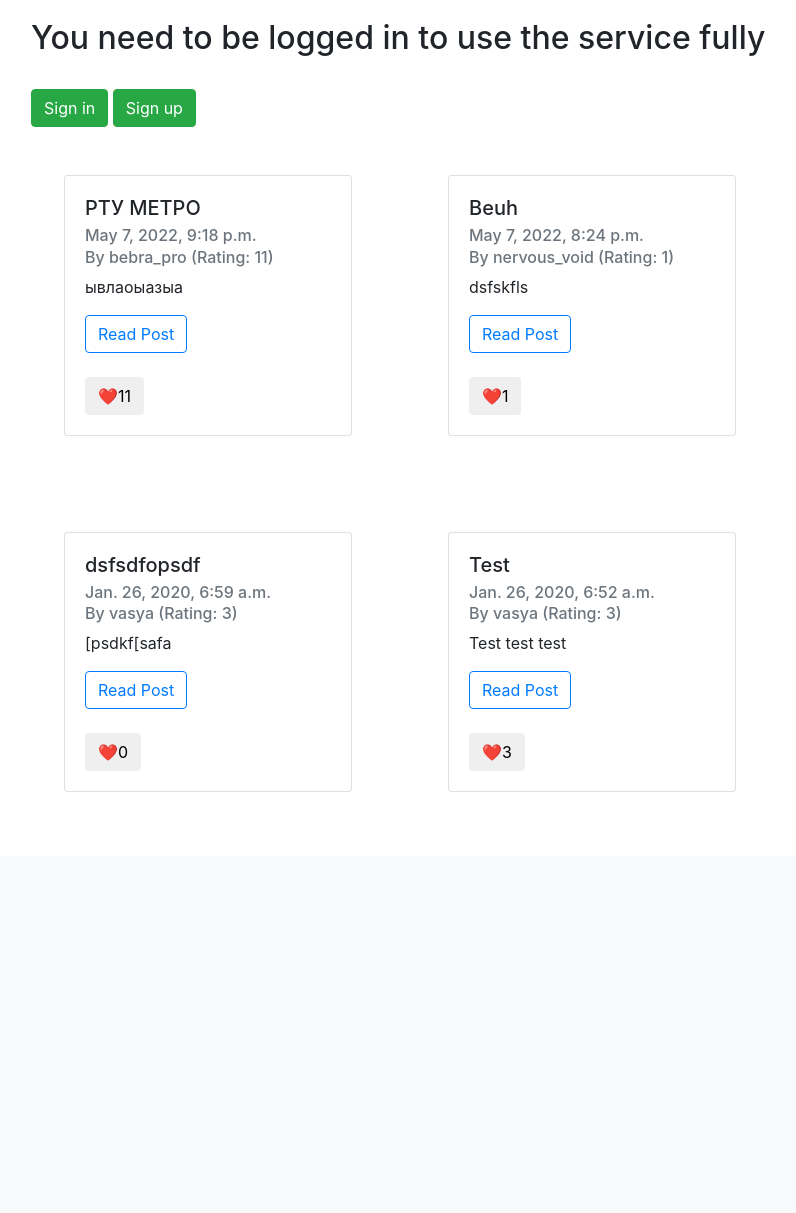
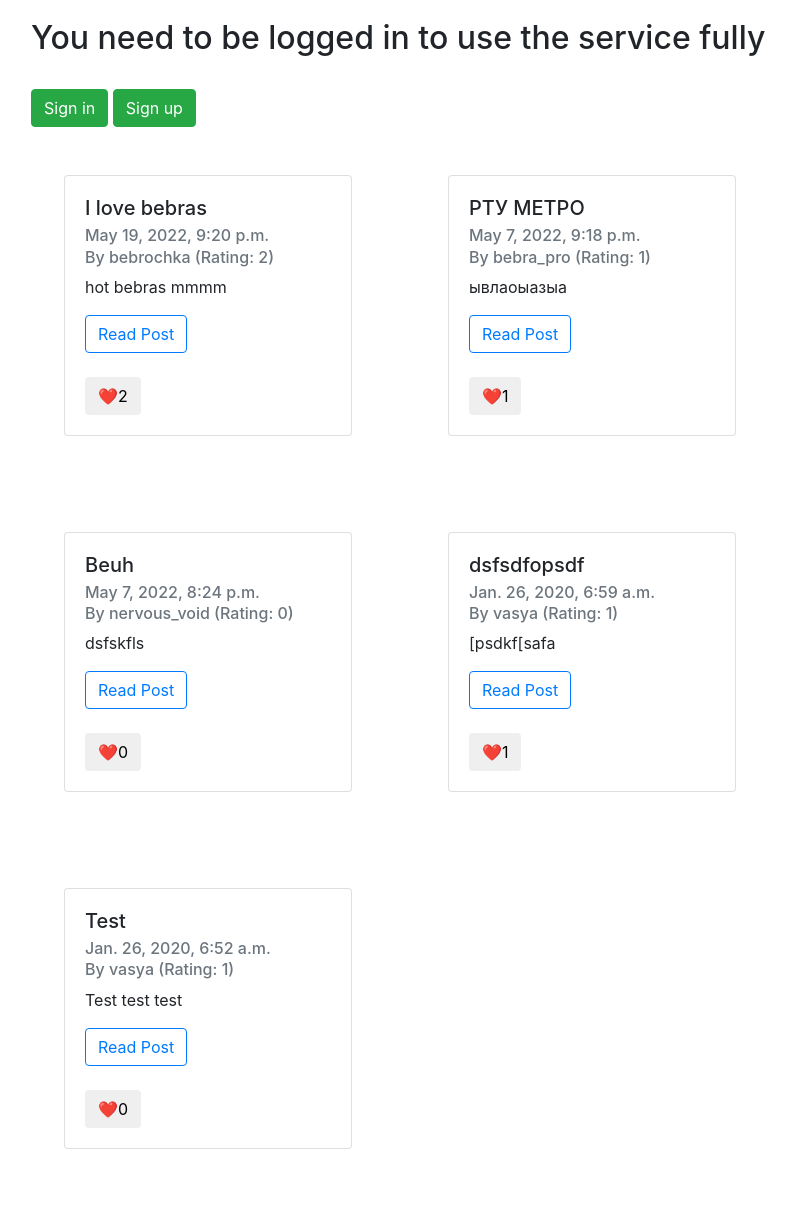
Before and after one commit to NervousVoid/kursovaya_blog, a Django app: page / in a window 1280 px wide. Shown: the part 133-1346 px from the top of the page, without its empty margins (0-796 px from the left). Before the commit the page ends 925 px from the top, so only its background shows below. Run offline with Django 3.2, Linux system fonts and the light colour scheme; data comes from the database, SQL or seed files in the repository; some libraries are stand-ins or nearby versions.

Commit message:
Final version of ajax likes

```diff
--- a/blog/settings.py
+++ b/blog/settings.py
@@ -107,10 +107,6 @@ USE_L10N = True
 
 USE_TZ = True
 
-
-# Static files (CSS, JavaScript, Images)
-# https://docs.djangoproject.com/en/4.0/howto/static-files/
-
 STATIC_URL = '/static/'
 
 LOGIN_URL = '/accounts/login'
@@ -118,3 +114,5 @@ LOGIN_URL = '/accounts/login'
 LOGIN_REDIRECT_URL = 'index'
 
 LOGOUT_REDIRECT_URL = 'index'
+
+DEFAULT_AUTO_FIELD = 'django.db.models.AutoField'
--- a/blog/urls.py
+++ b/blog/urls.py
@@ -12,8 +12,5 @@ urlpatterns = [
     path('post/<int:post_id>', views.post_page, name='post_page'),
     path('create_post', views.create_post, name='make_post'),
     path('accounts/registration', views.signup, name='registration'),
-    # path('liked/<int:post_id>', views.liker, name='liker'),
     path('like/', views.like, name='like'),
-    # path('ajax/', include('post.urls')),
-    # re_path(r'^$', views.like_button, name='like'),
 ]
--- a/blog_app/models.py
+++ b/blog_app/models.py
@@ -8,8 +8,10 @@ class Post(models.Model):
     description = models.CharField(max_length=512)
     text = models.CharField(max_length=100000)
     date = models.DateTimeField(auto_now_add=True)
-    liked_users = [models.ForeignKey(User, on_delete=models.SET_NULL, null=True)]
-    rating = models.IntegerField(default=0)
+    liked_users = models.ManyToManyField(User, related_name='liked_users')
+
+    def get_rating(self):
+        return self.liked_users.all().count()
 
 
 class Comment(models.Model):
@@ -23,7 +25,8 @@ def get_user_rating(self):
     rating = 0
     posts = self.post.all()
     for each in posts:
-        rating += each.rating
+        rating += each.get_rating()
     return rating
 
+
 User.add_to_class('user_rating', get_user_rating)
--- a/blog_app/static/js/base.js
+++ /dev/null
@@ -1,79 +0,0 @@
-function getCookie(name) {
-    let cookieValue = null;
-    if (document.cookie && document.cookie !== '') {
-        const cookies = document.cookie.split(';');
-        for (let i = 0; i < cookies.length; i++) {
-            const cookie = cookies[i].trim();
-            // Does this cookie string begin with the name we want?
-            if (cookie.substring(0, name.length + 1) === (name + '=')) {
-                cookieValue = decodeURIComponent(cookie.substring(name.length + 1));
-                break;
-            }
-        }
-    }
-    return cookieValue;
-}
-
-// $('.likebtn').click(function(){
-//     let id = $(this).attr('id');
-//     $.ajax(
-//         {
-//             type:"GET",
-//             url: '{% url "like" %}',
-//             data:{
-//                      post_id: id
-//             },
-//         success: function( data )
-//         {
-//             // $( '#like'+ id ).removeClass('btn btn-primary btn-lg');
-//             // $( '#like'+ id ).addClass('btn btn-success btn-lg');
-//             alert(123);
-//         }
-//     })
-// });
-
-
-// $('.likebtn').click(function(){
-//     const csrftoken = getCookie('csrftoken');
-//     $.ajax({
-//         url:  "like", // /like url
-//         type: "POST",
-//         data: {
-//             'content_id': $(this).attr('id'),
-//             'operation':'like_submit',
-//             'csrfmiddlewaretoken': csrftoken
-//         },
-//         dataType: "json",
-//         success: function(response) {
-//             alert(1123);
-//             selector = document.getElementsByName(response.content_id);
-//                 if(response.liked==true){
-//                   $(selector).css("color","blue");
-//                 }
-//                 else if(response.liked==false){
-//                   $(selector).css("color","black");
-//                 }
-//           }
-//         });
-//   })
-
-// $(document).ready(function () {
-//     (function () {
-//         document.body.addEventListener("click", clickButtons);
-//
-//         function clickButtons(evt) {
-//             const from = evt.target;
-//             if (from.id.includes("likebtn")) {
-//                 const id = from.id.slice(8);
-//                 $.ajax({
-//                     type: "POST",
-//                     url: "{% url liker id %}",
-//                     data: form.serialize(), // serializes the form's elements.
-//                     success: function (data) {
-//                         alert(123); // show response from the php script.
-//                     }
-//                 });
-//             }
-//         }
-//     }())
-// })
--- a/blog_app/views.py
+++ b/blog_app/views.py
@@ -1,10 +1,9 @@
 from django.contrib.auth.decorators import login_required
 from django.http import Http404, HttpResponse
-from django.shortcuts import render, redirect, get_object_or_404
+from django.shortcuts import render, redirect
 from .forms import PostForm, RegisterForm, CommentForm
 from django.contrib.auth.models import User
 from .models import Post, Comment
-from django.core import serializers
 from django.utils import timezone
 import json
 
@@ -90,23 +89,6 @@ def signup(request):
         return render(request, 'registration/registration.html', context)
 
 
-# @login_required
-# def liker(request, post_id):
-#     if request.method == "POST" and request.is_ajax():
-#         try:
-#             post = Post.objects.get(pk=post_id)
-#             if request.user not in post.liked_users:
-#                 post.liked_users.append(request.user)
-#                 post.rating += 1
-#             else:
-#                 post.liked_users.remove(request.user)
-#                 post.rating -= 1
-#             post.save()
-#             return redirect('index')
-#         except Post.DoesNotExist:
-#             raise Http404
-
-
 @login_required
 def like(request):
     if request.method == 'GET':
@@ -114,67 +96,17 @@ def like(request):
         try:
             action = ''
             post = Post.objects.get(pk=post_id)
-            if request.user not in post.liked_users:
-                post.liked_users.append(request.user)
-                post.rating += 1
+            if request.user not in post.liked_users.all():
+                post.liked_users.add(request.user)
                 action = 'add'
             else:
                 post.liked_users.remove(request.user)
-                post.rating -= 1
                 action = 'remove'
             post.save()
-            ctx = {"post_likes": post.rating, "action": action}
+            ctx = {"post_likes": post.get_rating(), "action": action}
             return HttpResponse(json.dumps(ctx), content_type='application/json')
         except Post.DoesNotExist:
             raise Http404
-
-    #     likedpost = Post.objects.get(id=post_id)
-    #     m = Like(post=likedpost)
-    #     m.save()
-    #     print(123)
-    #     return HttpResponse('success')
-    # else:
-    #     return HttpResponse("unsuccesful")
-
-
-# @login_required
-# def like_button(request):
-#     if request.method == "POST":
-#         if request.POST.get("operation") == "like_submit":
-#             content_id = request.POST.get("content_id", None)
-#         content = get_object_or_404(LikeButton, pk=content_id)
-#         if content.likes.filter(id=request.user.id):  # already liked the content
-#             content.likes.remove(request.user)  # remove user from likes
-#             liked = False
-#         else:
-#             content.likes.add(request.user)
-#             liked = True
-#         ctx = {"likes_count": content.total_likes, "liked": liked, "content_id": content_id}
-#         return HttpResponse(json.dumps(ctx), content_type='application/json')
-#
-#     contents = LikeButton.objects.all()
-#     already_liked = []
-#     id = request.user.id
-#     for content in contents:
-#         if content.likes.filter(id=id).exists():
-#             already_liked.append(content.id)
-#     ctx = {"contents": contents, "already_liked": already_liked}
-#     return render(request, "index.html", ctx)
-
-
-# def contact_form(request):
-#     form = ContactForm()
-#     if request.method == "POST" and request.is_ajax():
-#         form = ContactForm(request.POST)
-#         if form.is_valid():
-#             name = form.cleaned_data['name']
-#             form.save()
-#             return JsonResponse({"name": name}, status=200)
-#         else:
-#             errors = form.errors.as_json()
-#             return JsonResponse({"errors": errors}, status=400)
-#
-#     return render(request, "contact.html", {"form": form})
 
 
 def index(request):
--- a/templates/base.html
+++ b/templates/base.html
@@ -41,5 +41,4 @@
     {% block content %} {% endblock %}
 </div>
 </body>
-<script src="{% static "js/base.js" %}"></script>
 </html>
--- a/templates/index.html
+++ b/templates/index.html
@@ -30,12 +30,11 @@
                         <a type="button" href="/post/{{ each.id }}" class="btn btn-outline-primary">Read Post</a>
                         <br>
                         <br>
-                        {% if request.user in each.liked_users %}
-                            <button id="{{ each.id }}" type="button" class="likebtn btn btn-success">❤️{{ each.rating }}</button>
+                        {% if request.user in each.liked_users.all  %}
+                            <button id="{{ each.id }}" type="button" class="likebtn btn btn-success">❤️{{ each.get_rating }}</button>
                         {% else %}
-                            <button id="{{ each.id }}" type="button" class="likebtn btn">❤️{{ each.rating }}</button>
+                            <button id="{{ each.id }}" type="button" class="likebtn btn">❤️{{ each.get_rating }}</button>
                         {% endif %}
-
                         </h6>
                     </div>
                 </div>
```
Also changed, not shown: blog_app/migrations/0005_post_liked_users_delete_like.py (added), blog_app/migrations/0006_remove_post_rating.py (added), db.sqlite3.
